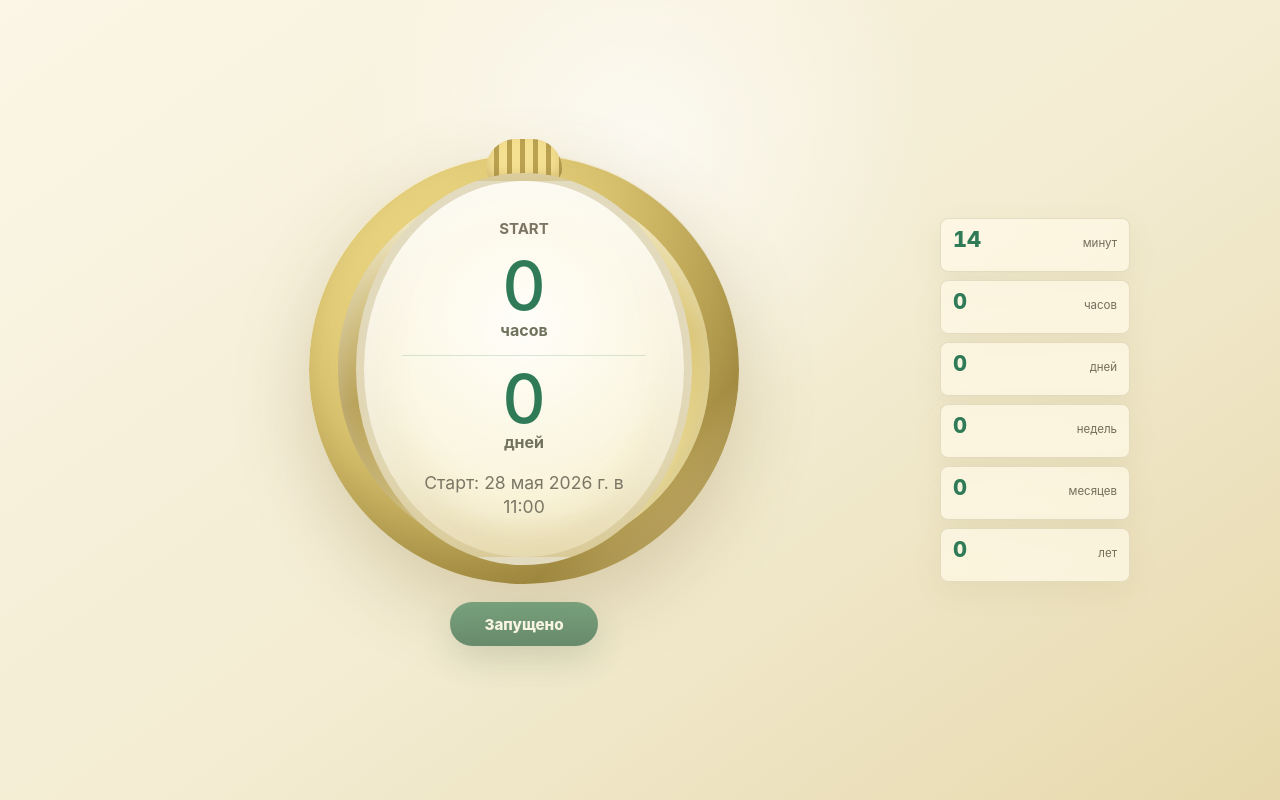
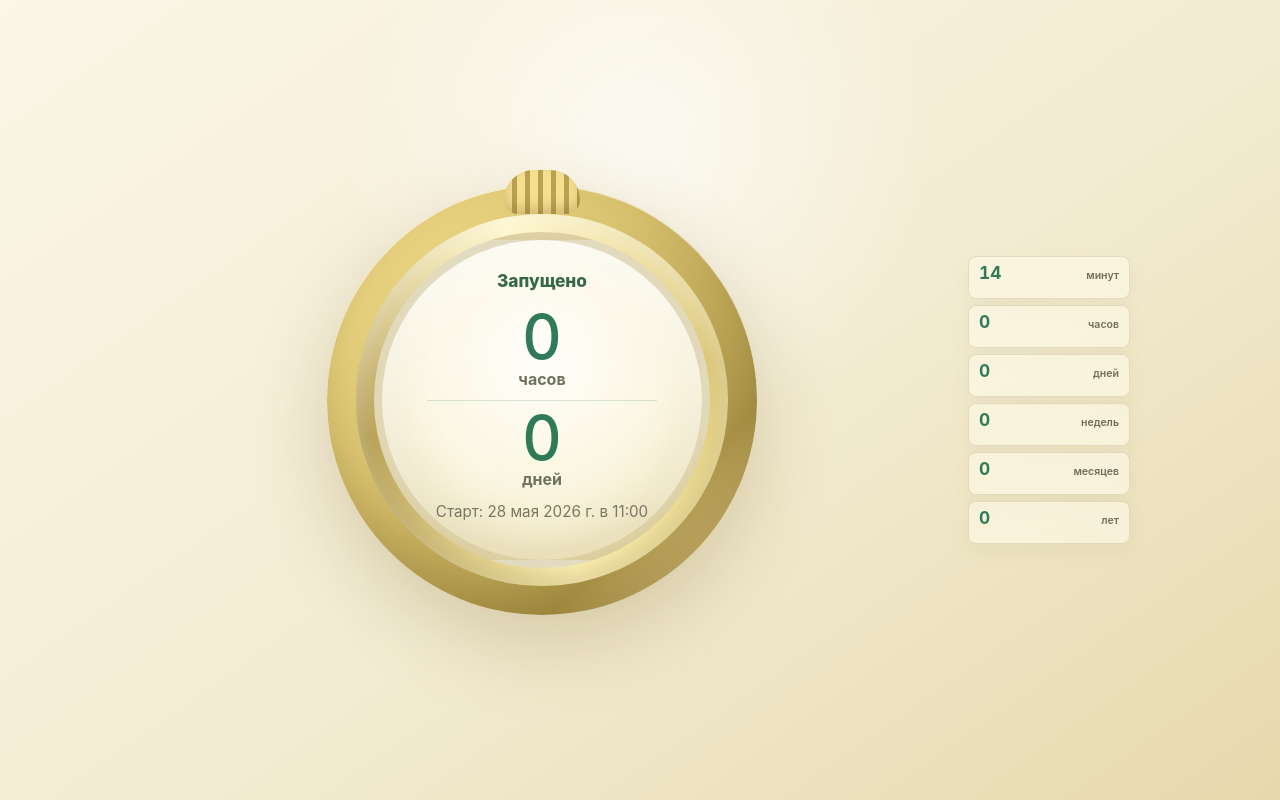
Before and after one commit to Air37-4/forever-stopwatch, a plain HTML site: page index.html in a window 1280 px wide. Drawn offline with Linux system fonts and the light colour scheme.

Commit message:
Add start button to stopwatch dial

```diff
--- a/index.html
+++ b/index.html
@@ -8,7 +8,7 @@
       name="description"
       content="Личный вечный секундомер, который продолжает считать время после старта."
     >
-    <link rel="stylesheet" href="styles.css?v=4">
+    <link rel="stylesheet" href="styles.css?v=6">
   </head>
   <body>
     <main class="app" aria-live="polite">
@@ -16,7 +16,7 @@
         <div class="watch-case">
           <div class="crown" aria-hidden="true"></div>
           <div class="dial">
-            <p class="eyebrow">Start</p>
+            <p class="eyebrow" id="startButton" role="button" tabindex="0">Start</p>
             <div class="elapsed-display" aria-label="Главный отсчет">
               <div class="elapsed-item">
                 <span id="mainHours">0</span>
@@ -31,9 +31,6 @@
           </div>
         </div>
 
-        <button id="startButton" class="start-button" type="button">
-          Старт
-        </button>
       </section>
 
       <section class="totals" aria-label="Сколько времени прошло">
@@ -64,6 +61,6 @@
       </section>
     </main>
 
-    <script src="script.js?v=11"></script>
+    <script src="script.js?v=12"></script>
   </body>
 </html>
--- a/script.js
+++ b/script.js
@@ -98,9 +98,11 @@ function render() {
   els.monthsTotal.textContent = formatNumber(fullCalendarMonthsSince(startedAt));
   els.yearsTotal.textContent = formatNumber(fullCalendarYearsSince(startedAt));
 
-  els.startButton.textContent = "Запущено";
-  els.startButton.classList.add("is-running");
-  els.startButton.setAttribute("aria-disabled", "true");
+  if (els.startButton) {
+    els.startButton.textContent = "Запущено";
+    els.startButton.classList.add("is-running");
+    els.startButton.setAttribute("aria-disabled", "true");
+  }
 }
 
 function fullCalendarMonthsSince(timestamp) {
@@ -133,7 +135,9 @@ function formatNumber(value) {
   return new Intl.NumberFormat("ru-RU").format(value);
 }
 
-els.startButton.addEventListener("click", startForever);
+if (els.startButton) {
+  els.startButton.addEventListener("click", startForever);
+}
 render();
 setInterval(render, 1000);
 
--- a/styles.css
+++ b/styles.css
@@ -36,8 +36,8 @@ body {
   min-height: 100vh;
   margin: 0 auto;
   display: grid;
-  grid-template-columns: minmax(0, 1fr) minmax(148px, 190px);
-  gap: clamp(18px, 4vw, 42px);
+  grid-template-columns: minmax(0, 1fr) minmax(132px, 162px);
+  gap: clamp(16px, 3.5vw, 34px);
   align-items: center;
   padding: 26px 0;
 }
@@ -45,7 +45,7 @@ body {
 .stopwatch {
   display: grid;
   justify-items: center;
-  gap: 18px;
+  gap: 0;
   min-width: 0;
 }
 
@@ -99,8 +99,8 @@ body {
   display: grid;
   align-content: center;
   justify-items: center;
-  gap: 12px;
-  padding: clamp(18px, 4vw, 38px);
+  gap: 8px;
+  padding: clamp(22px, 4vw, 34px);
   border-radius: 50%;
   color: var(--ink);
   background:
@@ -120,35 +120,49 @@ body {
 }
 
 .eyebrow {
-  font-size: clamp(0.78rem, 1.5vw, 0.94rem);
-  font-weight: 650;
+  align-self: end;
+  color: #356848;
+  font-size: clamp(0.92rem, 1.7vw, 1.08rem);
+  font-weight: 760;
   letter-spacing: 0;
-  text-transform: uppercase;
+  text-transform: none;
+  transform: translateY(-8px);
+  cursor: pointer;
+  transition: color 0.2s;
+}
+
+.eyebrow:hover {
+  color: #1f5537;
+}
+
+#startButton.is-running {
+  cursor: default;
+  pointer-events: none;
 }
 
 .elapsed-display {
-  width: min(100%, 245px);
+  width: min(100%, 230px);
   display: grid;
-  gap: 8px;
+  gap: 6px;
 }
 
 .elapsed-item {
   display: grid;
   justify-items: center;
   gap: 2px;
-  padding: 3px 0 7px;
+  padding: 1px 0 5px;
 }
 
 .elapsed-item + .elapsed-item {
   border-top: 1px solid rgba(47, 122, 87, 0.18);
-  padding-top: 10px;
+  padding-top: 8px;
 }
 
 .elapsed-item span {
   max-width: 100%;
   overflow-wrap: anywhere;
   color: #2f7a57;
-  font-size: clamp(2.25rem, 5.6vw, 4.25rem);
+  font-size: clamp(2.12rem, 5vw, 3.85rem);
   font-weight: 450;
   font-variant-numeric: tabular-nums;
   line-height: 0.95;
@@ -163,74 +177,45 @@ body {
 
 .since {
   max-width: 26ch;
-  font-size: clamp(0.9rem, 1.9vw, 1.1rem);
-  line-height: 1.35;
-}
-
-.start-button {
-  min-width: 126px;
-  min-height: 44px;
-  border: 0;
-  border-radius: 999px;
-  padding: 0 34px;
-  color: #fffdf2;
-  background: linear-gradient(180deg, var(--accent), var(--accent-dark));
-  box-shadow: 0 14px 34px rgba(55, 104, 72, 0.23);
-  font: inherit;
-  font-size: 0.95rem;
-  font-weight: 850;
-  cursor: pointer;
-}
-
-.start-button:hover {
-  transform: translateY(-1px);
-}
-
-.start-button:focus-visible {
-  outline: 4px solid rgba(255, 255, 255, 0.8);
-  outline-offset: 4px;
-}
-
-.start-button.is-running {
-  cursor: default;
-  opacity: 0.72;
-  transform: none;
+  font-size: clamp(0.78rem, 1.55vw, 0.95rem);
+  line-height: 1.28;
 }
 
 .totals {
   display: grid;
   grid-template-columns: 1fr;
-  gap: 8px;
+  gap: 6px;
   align-content: center;
 }
 
 .totals article {
-  min-height: 54px;
+  min-height: 43px;
   display: grid;
   grid-template-columns: minmax(0, 1fr) auto;
   align-items: baseline;
-  gap: 10px;
-  padding: 10px 12px;
+  gap: 8px;
+  padding: 7px 10px;
   border: 1px solid rgba(113, 94, 38, 0.16);
   border-radius: 8px;
-  background: rgba(255, 250, 232, 0.72);
+  background: rgba(255, 250, 232, 0.62);
   backdrop-filter: blur(12px);
-  box-shadow: 0 10px 30px rgba(116, 96, 37, 0.08);
+  box-shadow: 0 8px 20px rgba(116, 96, 37, 0.06);
 }
 
 .totals span {
   max-width: 100%;
   overflow-wrap: anywhere;
   color: #2f7a57;
-  font-size: clamp(1.04rem, 1.8vw, 1.36rem);
-  font-weight: 850;
+  font-size: clamp(0.92rem, 1.45vw, 1.08rem);
+  font-weight: 680;
   font-variant-numeric: tabular-nums;
   line-height: 1;
 }
 
 .totals small {
   color: #746c58;
-  font-size: 0.72rem;
+  font-size: 0.66rem;
+  font-weight: 560;
   white-space: nowrap;
 }
 
@@ -243,7 +228,7 @@ body {
   }
 
   .totals {
-    width: min(100%, 430px);
+    width: min(100%, 390px);
     grid-template-columns: repeat(2, minmax(0, 1fr));
   }
 
@@ -267,12 +252,12 @@ body {
   }
 
   .elapsed-display {
-    width: min(100%, 198px);
-    gap: 6px;
+    width: min(100%, 188px);
+    gap: 5px;
   }
 
   .elapsed-item span {
-    font-size: clamp(2rem, 11vw, 3.1rem);
+    font-size: clamp(1.84rem, 10vw, 2.75rem);
   }
 
   .crown {
@@ -280,8 +265,4 @@ body {
     width: 56px;
     height: 34px;
   }
-
-  .start-button {
-    width: min(100%, 220px);
-  }
 }
```
Also changed, not shown: forever-stopwatch-screenshot.png (added).
